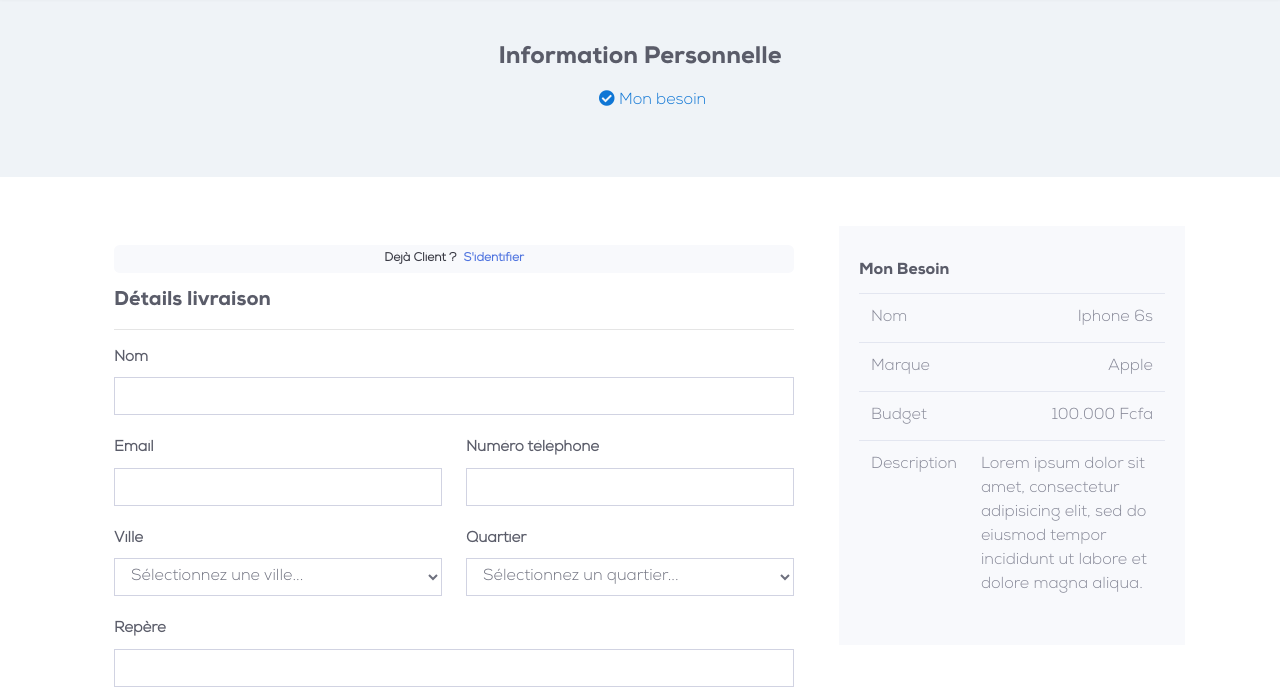
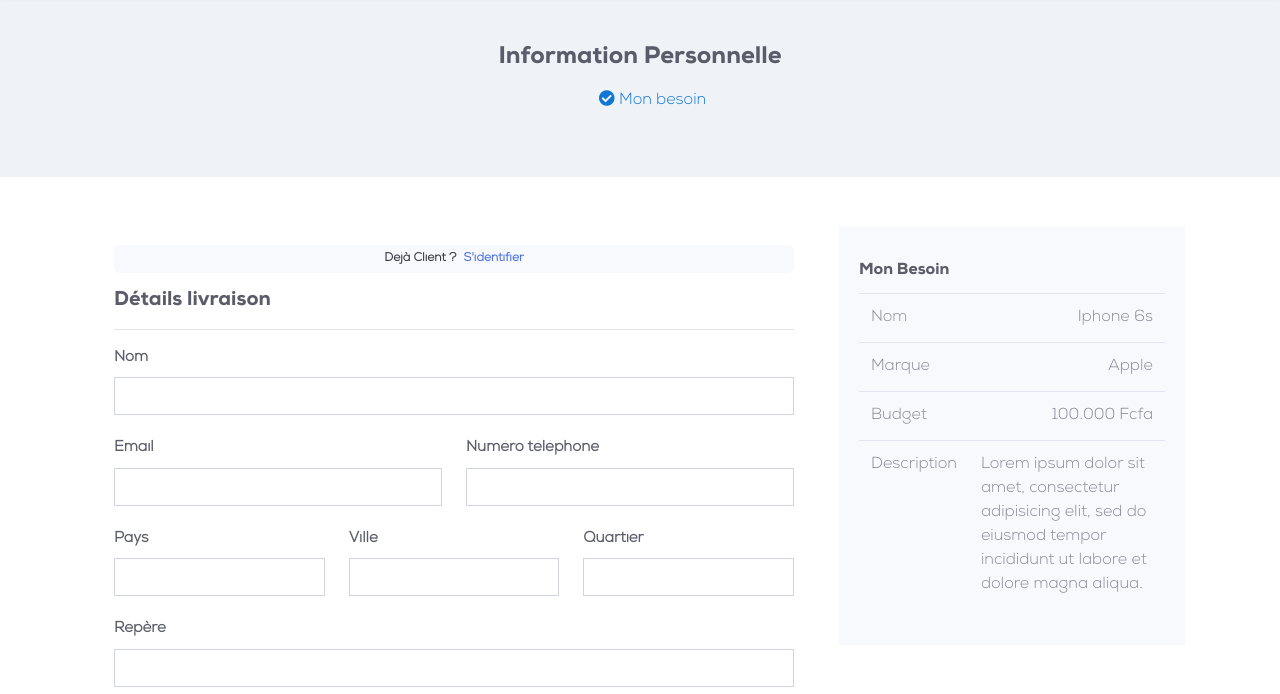
Before and after one commit to simonStromae/simonstromae.github.io, a plain HTML site: page customer-information.html in a window 1280 px wide. Shown: the part 106-800 px from the top of the page. Drawn offline with Linux system fonts and the light colour scheme.

Commit message:
modified all files

```diff
--- a/customer-information.html
+++ b/customer-information.html
@@ -91,18 +91,18 @@
                 </div>
 
                 <div class="row">
-                  <div class="col-md-6 col-sm-12 form-group">
+                  <div class="col-md-4 col-sm-12 form-group">
+                    <label for="country" class="title-label">Pays</label>
+                    <input type="text" id="country" class="form-control rounded-0">
+                  </div>
+                  <div class="col-md-4 col-sm-12 form-group">
                     <label for="city" class="title-label">Ville</label>
-                    <select id="citu" class="form-control rounded-0">
-                      <option>Sélectionnez une ville...</option>
-                    </select>
+                    <input type="text" id="city" class="form-control rounded-0">
                   </div>
 
-                  <div class="col-md-6 col-sm-12 form-group">
+                  <div class="col-md-4 col-sm-12 form-group">
                     <label for="quater" class="title-label">Quartier</label>
-                    <select id="quater" class="form-control rounded-0">
-                      <option>Sélectionnez un quartier...</option>
-                    </select>
+                    <input type="text" id="quater" class="form-control rounded-0">
                   </div>
                 </div>
 
```
Also changed, not shown: about.html (+4 -4 lines).
